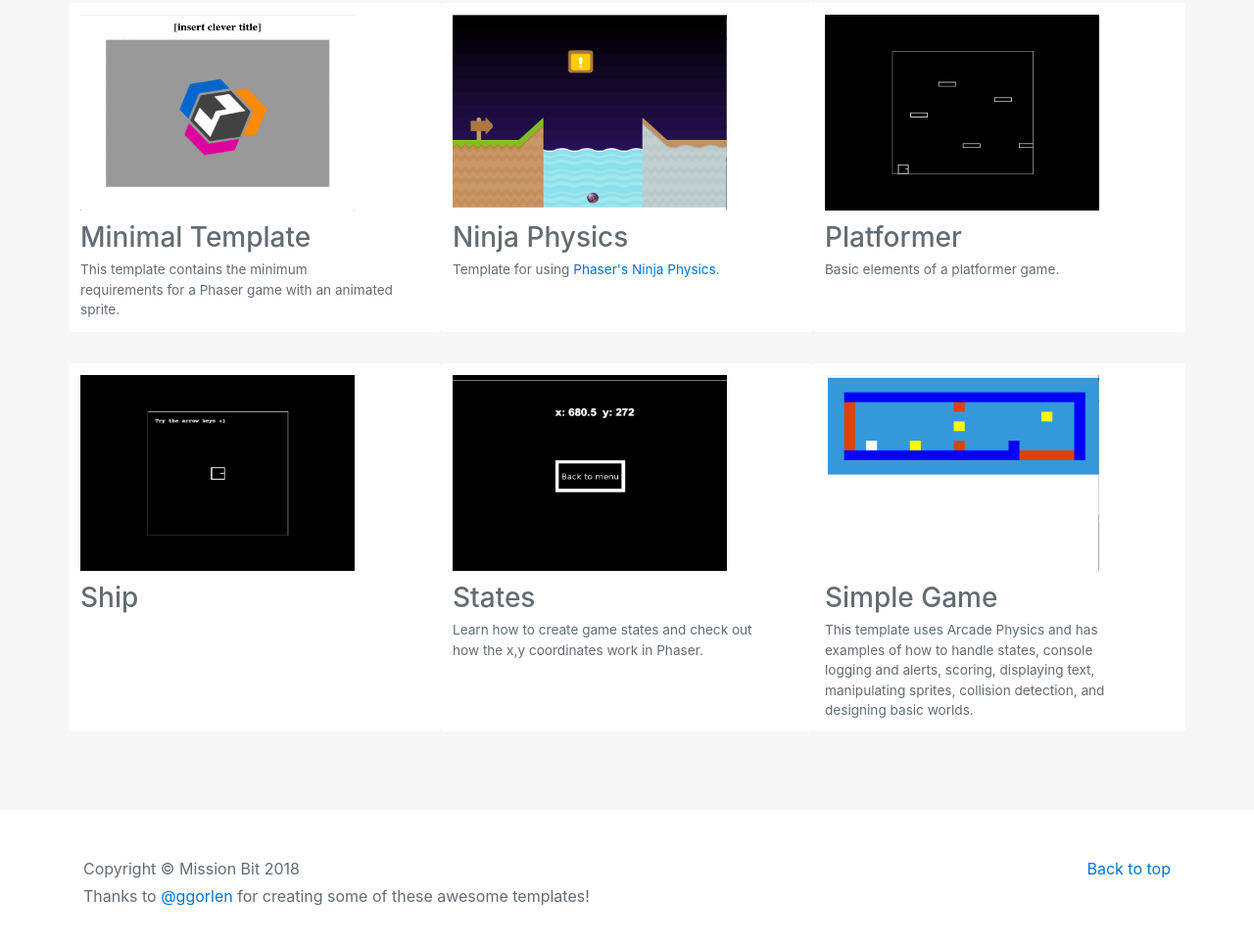
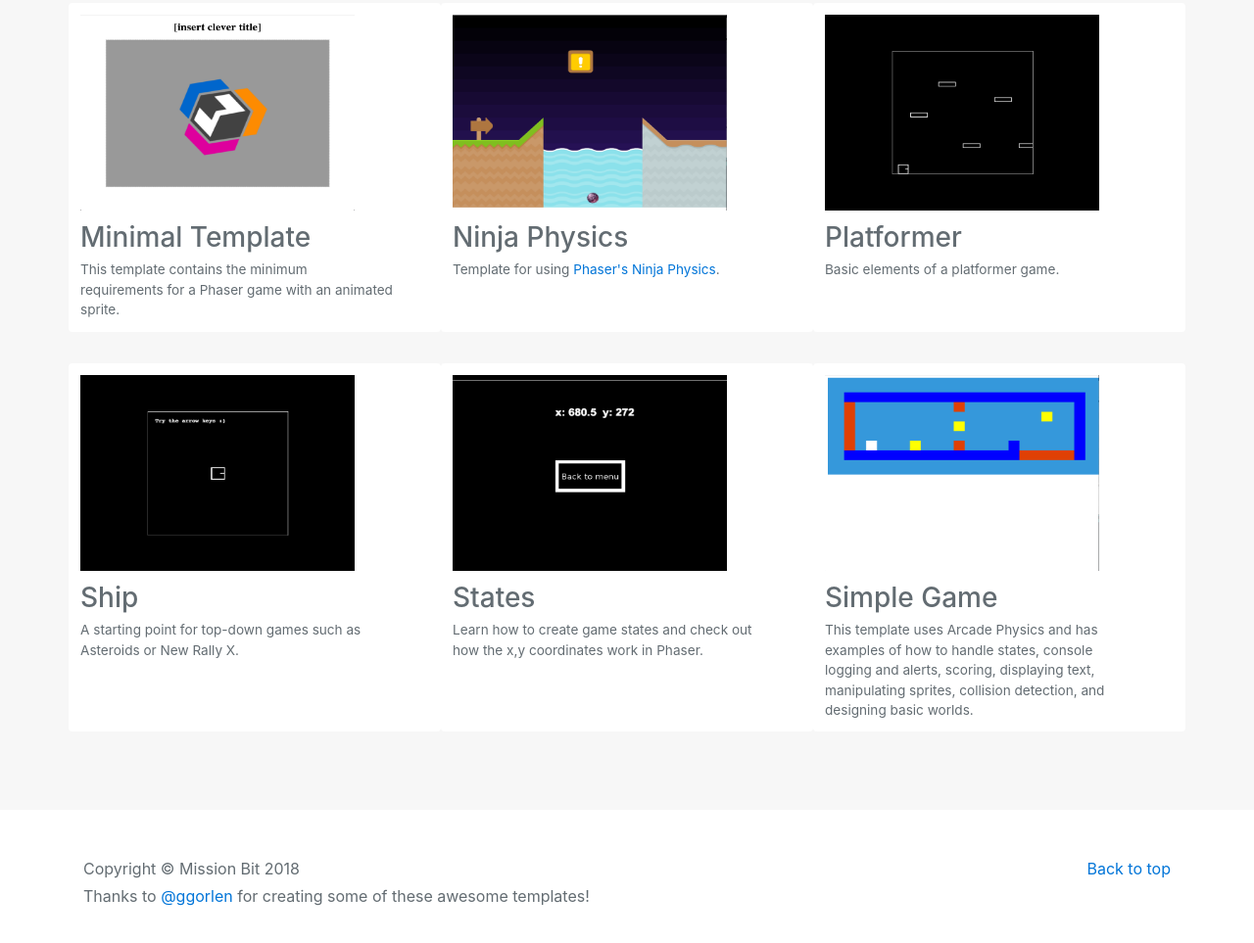
Before and after one commit to MissionBit/phaser-template, a plain HTML site: page index.html in a window 1280 px wide. Shown: the part 552-1515 px from the top of the page at 98% size. Drawn offline with nearby package versions, Linux system fonts and the light colour scheme; a script that the page names is missing.

Commit message:
add explanation for ship template

```diff
--- a/index.html
+++ b/index.html
@@ -83,7 +83,7 @@
             <div class="card">
               <a href="ship/"><img src="images/ship.png" alt="Ship"></a>
               <h3>Ship</h3>
-              <p class="card-text"></p>
+              <p class="card-text">A starting point for top-down games such as Asteroids or New Rally X.</p>
             </div>
             <div class="card">
               <a href="States/"><img src="images/states.png" alt="States"></a>
```
